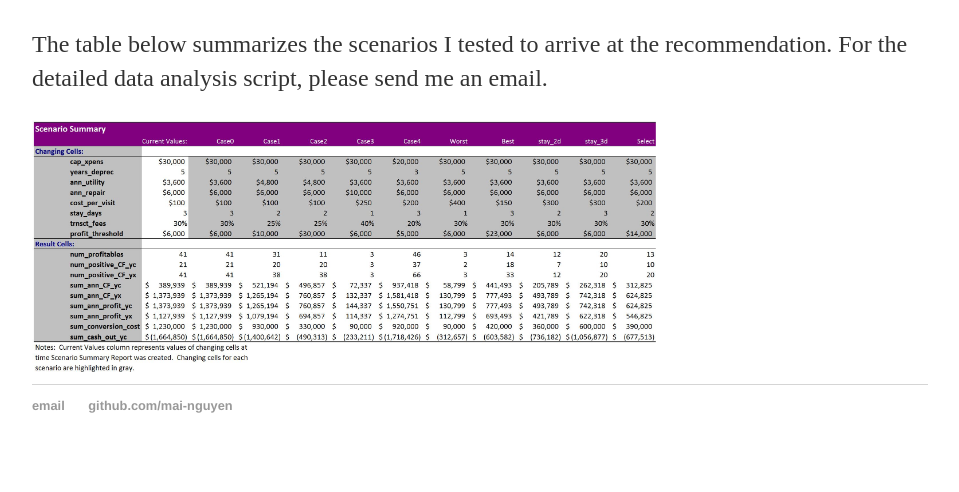
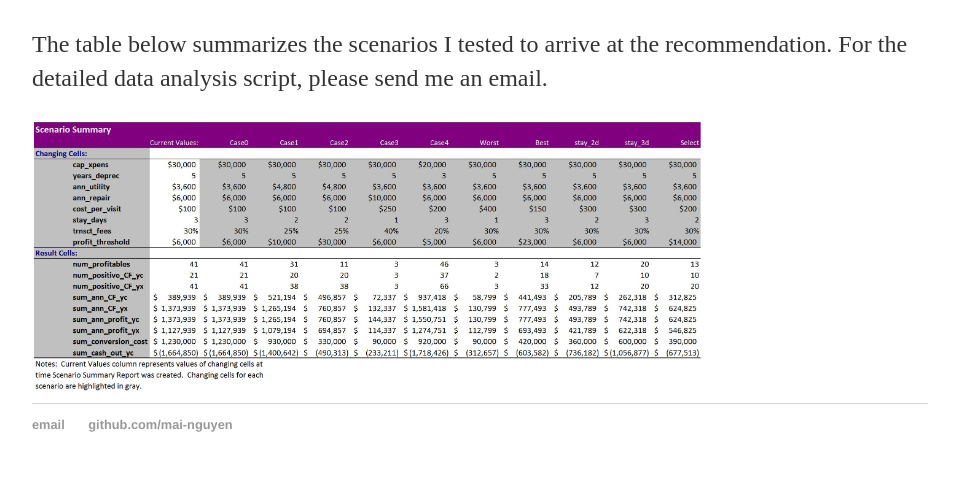
Before and after one commit to mai-nguyen/mai-nguyen.github.io, a Jekyll site: the page built from projects/index.html, in a window 1280 px wide. Shown: the part 1657-2149 px from the top of the page, without its empty margins (160-1119 px from the left). Built offline with Jekyll 4.4.1, drawn with Linux system fonts in a browser that asks for light colours.

```diff
--- a/projects/index.html
+++ b/projects/index.html
@@ -19,6 +19,6 @@
 </div>
 
   <p>The table below summarizes the scenarios I tested to arrive at the recommendation. For the detailed data analysis script, please send me an email.  </p>
-   <img src="/images/watershed/scenario_summary.JPG" alt="Suggested scenarios to test in sensitivity analysis" style="width:70%">
+   <img src="/images/watershed/scenario_summary.JPG" alt="Suggested scenarios to test in sensitivity analysis" style="width:75%">
 
   </div><!-- /.blurb -->
```
